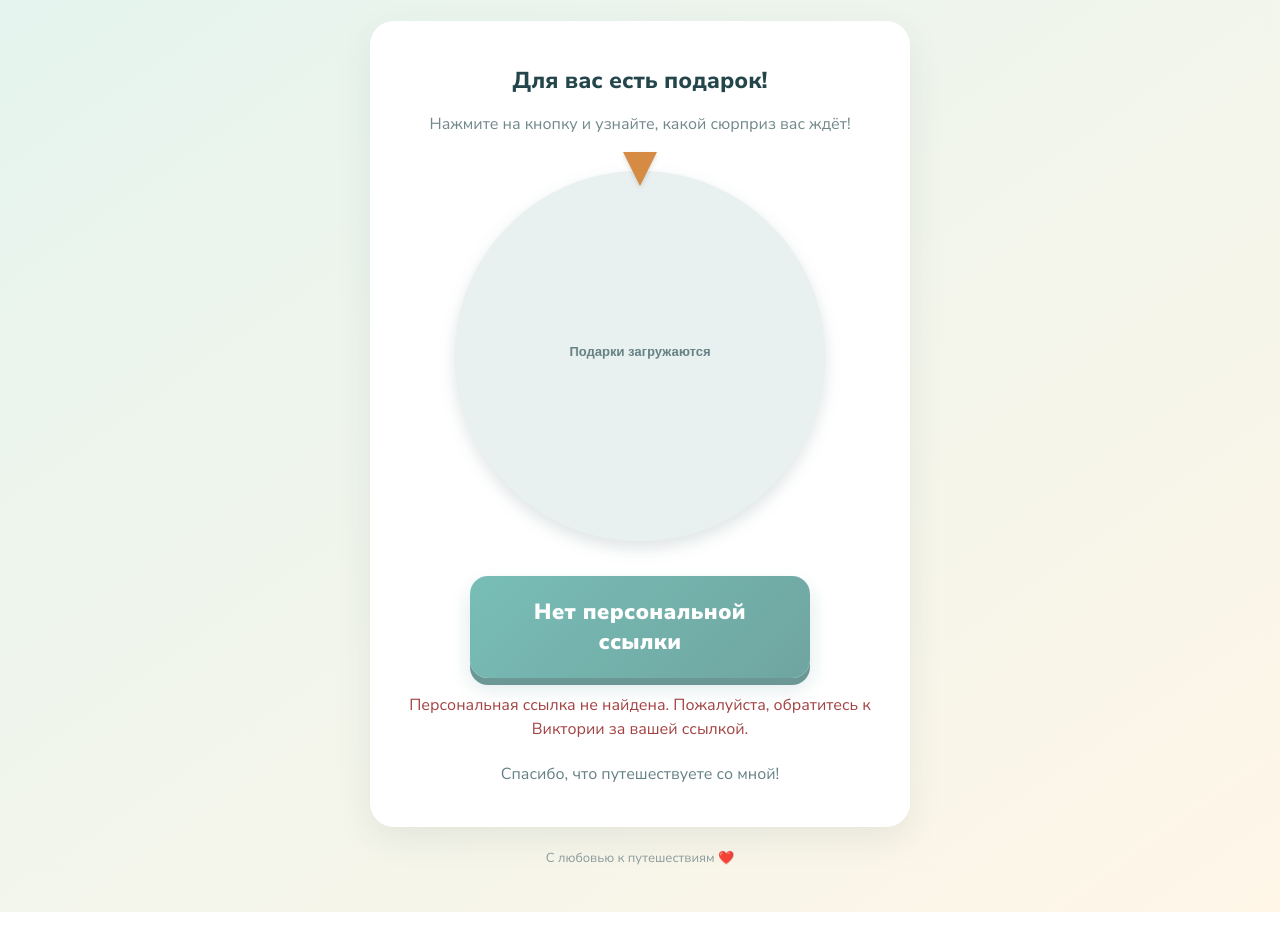
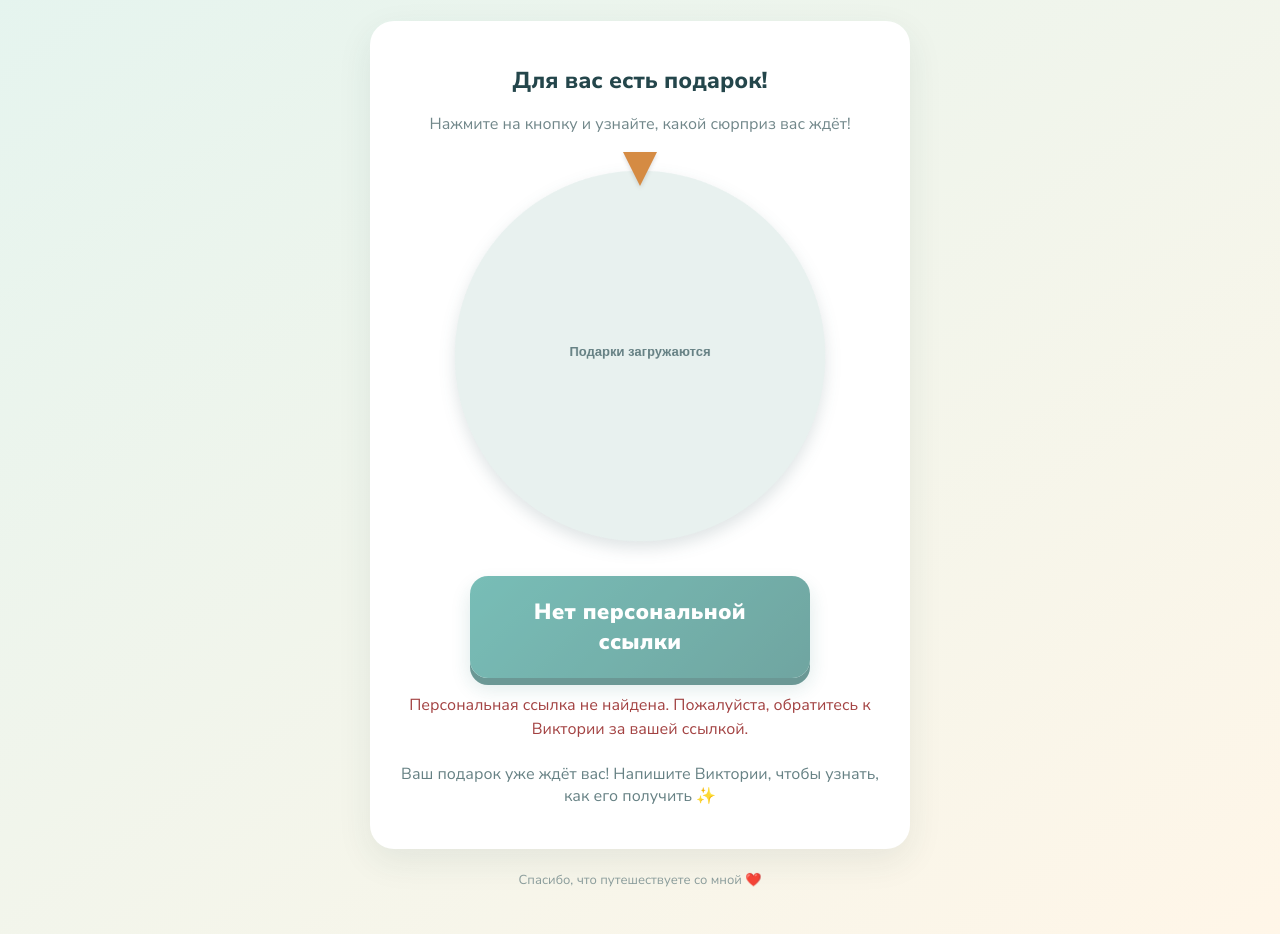
Before and after one commit to KseniyaBar/victoria-travel-wheel, a plain HTML site: page index.html in a window 1280 px wide. Shown: the part 147-1081 px from the top of the page. Before the commit the page ends 1059 px from the top, so only its background shows below. Drawn offline with nearby package versions, Linux system fonts and the light colour scheme.

Commit message:
Update gift message and footer text in index.html

```diff
--- a/index.html
+++ b/index.html
@@ -1,3 +1,4 @@
+
 <!DOCTYPE html>
 <html lang="ru">
 <head>
@@ -237,15 +238,15 @@ footer {
   <div id="message"></div>
 
   <section id="result">
-    <h2>Ваш подарок!</h2>
+    <h2>Вы выиграли</h2>
     <div id="prizeName"></div>
     <div id="prizeDescription"></div>
   </section>
 
-  <p class="thanks">Спасибо, что путешествуете со мной!</p>
+  <p class="thanks">Ваш подарок уже ждёт вас! Напишите Виктории, чтобы узнать, как его получить ✨</p>
 </main>
 
-<footer>С любовью к путешествиям ❤️</footer>
+<footer>Спасибо, что путешествуете со мной ❤️</footer>
 
 <script>
 const SUPABASE_URL = 'https://qvlxuzvltcqjxlsqboip.supabase.co';
```
